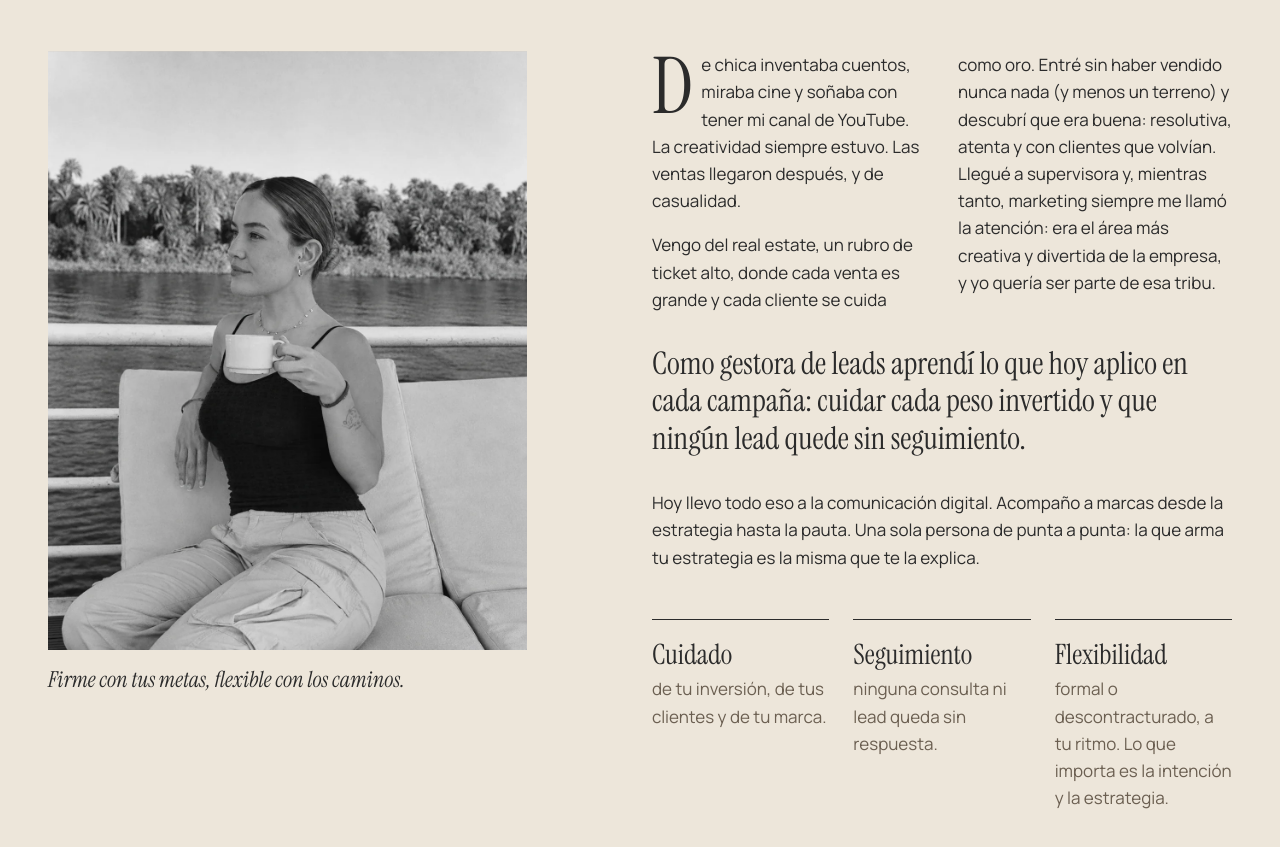
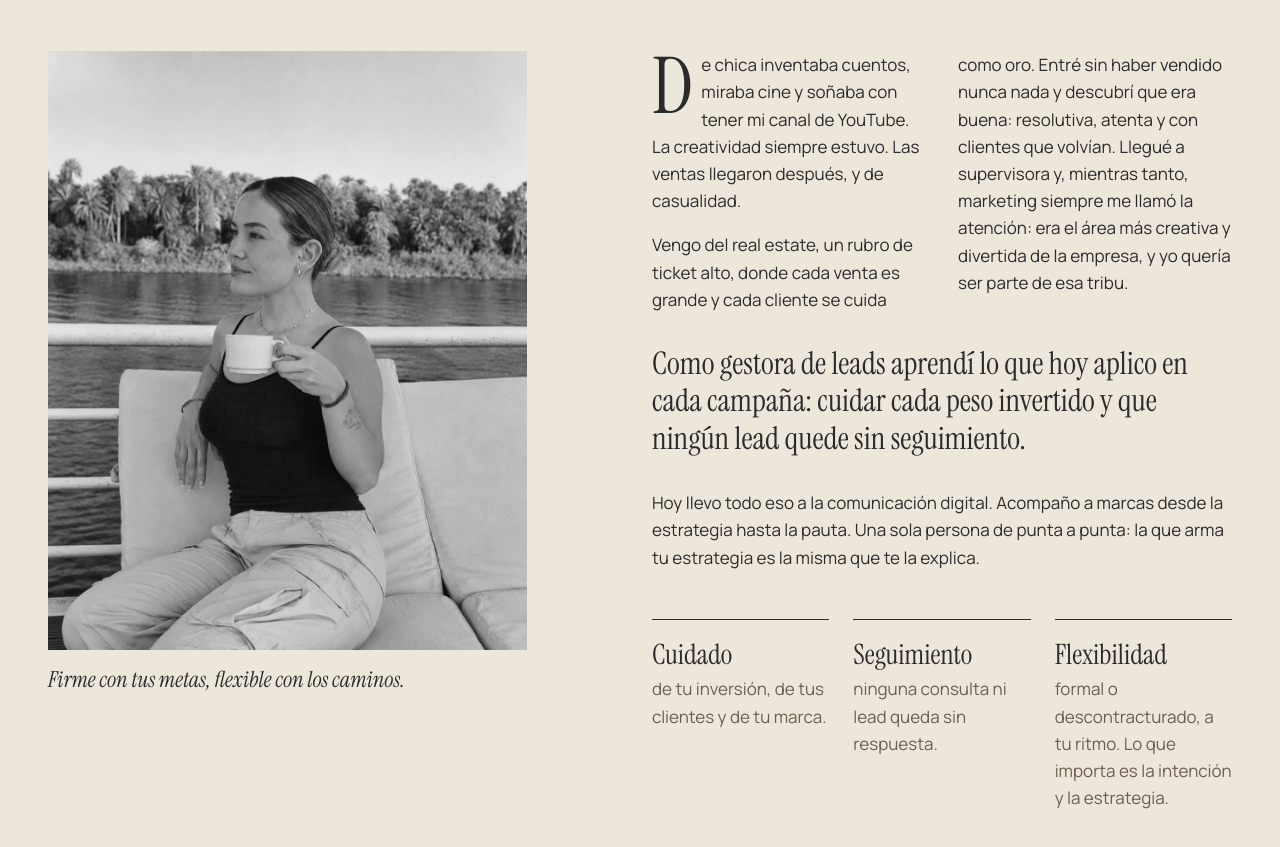
Before and after one commit to spagency-studio/SP, a plain HTML site: page index.html in a window 1280 px wide. Shown: the part 6496-7343 px from the top of the page. Drawn offline with Linux system fonts and the light colour scheme.

Commit message:
Quitar paréntesis del relato personal
Co-Authored-By: Claude Opus 5.5 <noreply@anthropic.com>
Claude-Session: https://claude.ai/code/session_01DTMwnqQugPK3B5wd61HDFD

```diff
--- a/index.html
+++ b/index.html
@@ -579,7 +579,7 @@ button{font:inherit;color:inherit;background:none;border:0;padding:0;cursor:poin
       <div class="quien__texto">
         <div class="relato revelar">
           <p>De chica inventaba cuentos, miraba cine y soñaba con tener mi canal de YouTube. La creatividad siempre estuvo. Las ventas llegaron después, y de casualidad.</p>
-          <p>Vengo del real estate, un rubro de ticket alto, donde cada venta es grande y cada cliente se cuida como oro. Entré sin haber vendido nunca nada (y menos un terreno) y descubrí que era buena: resolutiva, atenta y con clientes que volvían. Llegué a supervisora y, mientras tanto, marketing siempre me llamó la atención: era el área más creativa y divertida de la empresa, y yo quería ser parte de esa tribu.</p>
+          <p>Vengo del real estate, un rubro de ticket alto, donde cada venta es grande y cada cliente se cuida como oro. Entré sin haber vendido nunca nada y descubrí que era buena: resolutiva, atenta y con clientes que volvían. Llegué a supervisora y, mientras tanto, marketing siempre me llamó la atención: era el área más creativa y divertida de la empresa, y yo quería ser parte de esa tribu.</p>
         </div>
         <p class="cita revelar"><strong>Como gestora de leads aprendí lo que hoy aplico en cada campaña: cuidar cada peso invertido y que ningún lead quede sin seguimiento.</strong></p>
         <p class="revelar">Hoy llevo todo eso a la comunicación digital. Acompaño a marcas desde la estrategia hasta la pauta. Una sola persona de punta a punta: la que arma tu estrategia es la misma que te la explica.</p>
```
